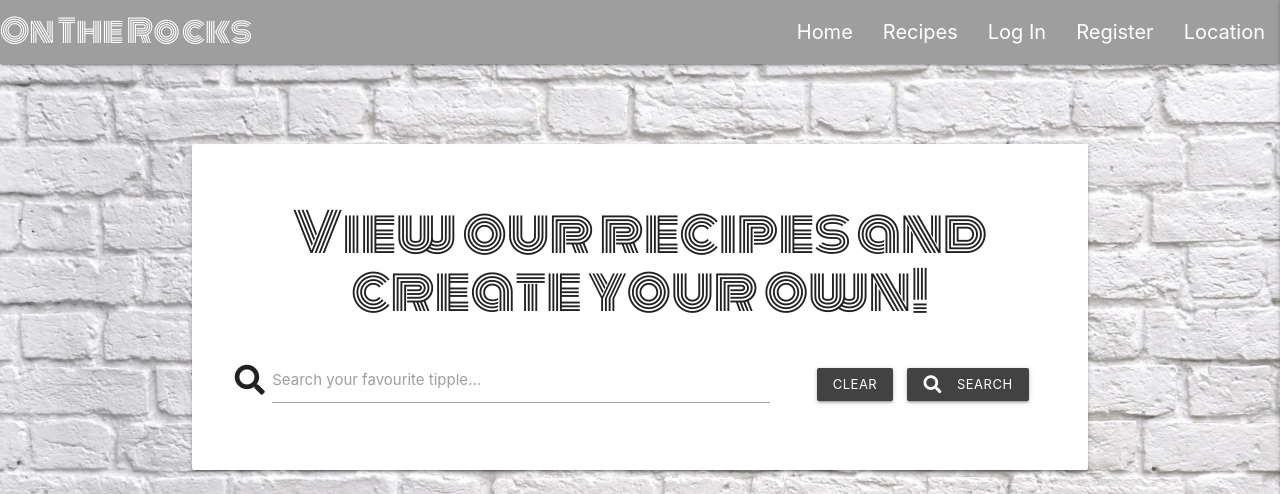
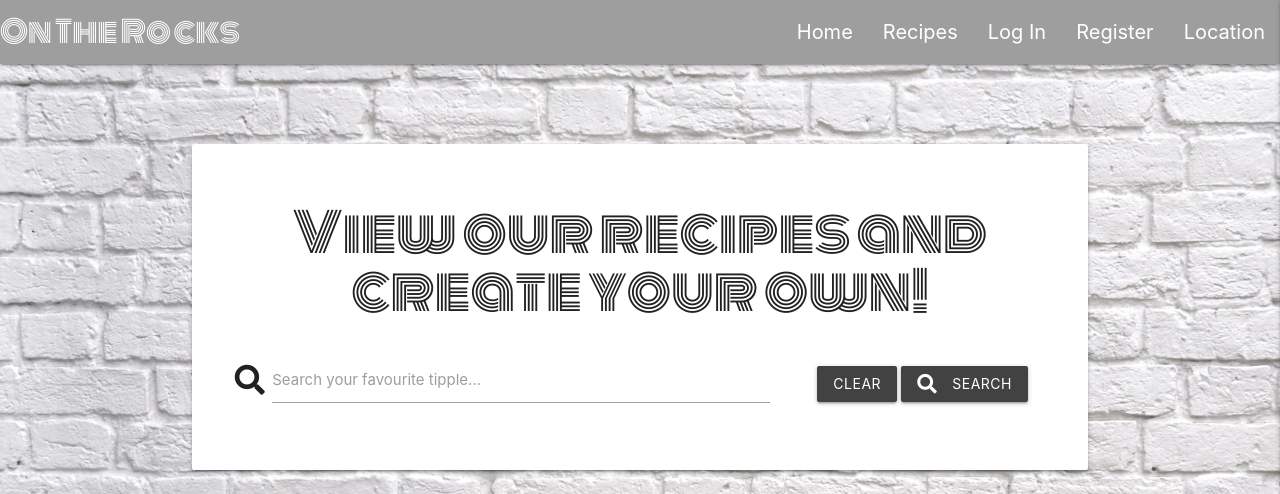
Before and after one commit to AmyKeedwell/3-Milestone-Project-OnTheRocks, a Flask app: page /search in a window 1280 px wide. Shown: the top 494 px of the page. Run offline with Flask 2, Linux system fonts and the light colour scheme; data that the repository does not hold is empty; some libraries are stand-ins or nearby versions.

Commit message:
changed sizes of small buttons and further attemps to fix email function

```diff
--- a/static/css/style.css
+++ b/static/css/style.css
@@ -5,10 +5,27 @@
     font-size: 30px;
 }
 
+@media only screen and (max-width: 300px) {
+  .logo {
+    font-size: 20px;
+  }
+}
+
 h2 {
     font-family: 'Monoton', cursive;
 }
 
+@media only screen and (max-width: 600px) {
+  h2 {
+    font-size: 40px;
+  }
+}
+
+@media only screen and (max-width: 400px) {
+  h2 {
+    font-size: 30px;
+  }
+}
 
 .hometext {
     font-family: 'Montserrat', sans-serif;
@@ -18,7 +35,6 @@ h2 {
 .text {
    font-family: 'Montserrat', sans-serif;
 }
-
 
 nav {
     margin-bottom: 10vh;
@@ -42,7 +58,9 @@ body {background-image: url(../images/wall.jpg);
 }
 
 .btn-small{
-    margin: 5px;
+    height: 25px;
+    line-height: 25px;
+    font-size: 13px;
 }
 
 .collapsible-header .col-9 strong {
--- a/static/js/scripts.js
+++ b/static/js/scripts.js
@@ -54,22 +54,14 @@ function topFunction() {
 
 /* emailJS - not working yet!*/
 
-/*window.onload = function() {
+window.onload = function() {
             document.getElementById('contact-form').addEventListener('submit', function(event) {
                 event.preventDefault();
-                this.contact_number.value = Math.random() * 100000 | 0;
-                emailjs.sendForm('contact_service', 'contact_form', this)
+                emailjs.sendForm('gmail', 'onTheRocks', this)
                     .then(function() {
-                        console.log('SUCCESS!');
+                        console.log('SUCCESS!', response.status, response.text);
                     }, function(error) {
                         console.log('FAILED...', error);
                     });
             });
         }
-
-emailjs.send('gmail', 'onTheRocks', templateParams)
-    .then(function(response) {
-       console.log('SUCCESS!', response.status, response.text);
-    }, function(error) {
-       console.log('FAILED...', error);
-    });*/
--- a/templates/base.html
+++ b/templates/base.html
@@ -13,7 +13,7 @@
 <!--nav bar-->
 <nav>
     <div class="nav-wrapper grey">
-      <a href="{{ url_for('home') }}" class="brand-logo logo">On The Rocks</a>
+      <a href="{{ url_for('home') }}" class="logo">On The Rocks</a>
       <a href="#" data-target="mobile-demo" class="sidenav-trigger right"><i class="fas fa-bars"></i></a>
       <ul class="right hide-on-med-and-down">
         <li><a href="{{ url_for('home') }}" class="nav-item">Home</a></li>
@@ -65,12 +65,12 @@
 <button onclick="topFunction()" id="myBtn" title="Go to top"><i class="fas fa-arrow-up"></i></button>
 
 
-<!--<script type="text/javascript" src="https://cdn.jsdelivr.net/npm/emailjs-com@2/dist/email.min.js"></script>
+<script type="text/javascript" src="https://cdn.jsdelivr.net/npm/emailjs-com@2/dist/email.min.js"></script>
 <script type="text/javascript">
    (function(){
-      emailjs.init('<user_P9gB7l2oLHOlGUV26YW2y>');
+      emailjs.init('user_P9gB7l2oLHOlGUV26YW2y');
    })();
-</script> -->
+</script>
 <script src="https://code.jquery.com/jquery-3.5.1.js" integrity="sha256-QWo7LDvxbWT2tbbQ97B53yJnYU3WhH/C8ycbRAkjPDc=" crossorigin="anonymous"></script>
 <script src="https://cdnjs.cloudflare.com/ajax/libs/materialize/1.0.0/js/materialize.min.js"></script>
 <script async defer src="https://maps.googleapis.com/maps/api/js?key=AIzaSyD6c6vXtzTBGL6gaYFSmZ0N6I09pjY6YWk&callback=initMap&libraries=&v=weekly"></script>
--- a/templates/profile.html
+++ b/templates/profile.html
@@ -39,11 +39,10 @@
                         <h5 class="text center-align">Are you sure you want to delete?</h5>
                     </div>
                     <div class="modal-footer">
-                    <a href="{{ url_for('get_recipes', username=session['user']) }}" class="btn-small white-text grey darken-3 waves-effect waves-light">Cancel</a>
+                        <a href="{{ url_for('profile', username=session['user']) }}" class="btn-small white-text grey darken-3 waves-effect waves-light">Cancel</a>
                         <a href="{{ url_for('delete_cocktail', recipies_id=recipies._id ) }}" class="btn-small white-text grey darken-3 waves-effect waves-light">Delete</a>
                     </div>
                 </div>
-
                 {% endfor %}
             </div>
 
--- a/templates/recipes.html
+++ b/templates/recipes.html
@@ -12,8 +12,8 @@
                 <label for="query">Search your favourite tipple...</label>
             </div>
             <div class="col s12 m4">
-                <a href="{{ url_for('get_recipes') }}" class="btn-small white-text grey darken-3 waves-effect waves-light">Clear</a>
-                <button type="submit" class="btn-small white-text grey darken-3 waves-effect waves-light">
+                <a href="{{ url_for('get_recipes') }}" class="btn white-text grey darken-3 waves-effect waves-light">Clear</a>
+                <button type="submit" class="btn white-text grey darken-3 waves-effect waves-light">
                     <i class="fas fa-search left"></i>Search
                 </button>
             </div>
```
Lines whose indentation alone changed are shown as unchanged.
